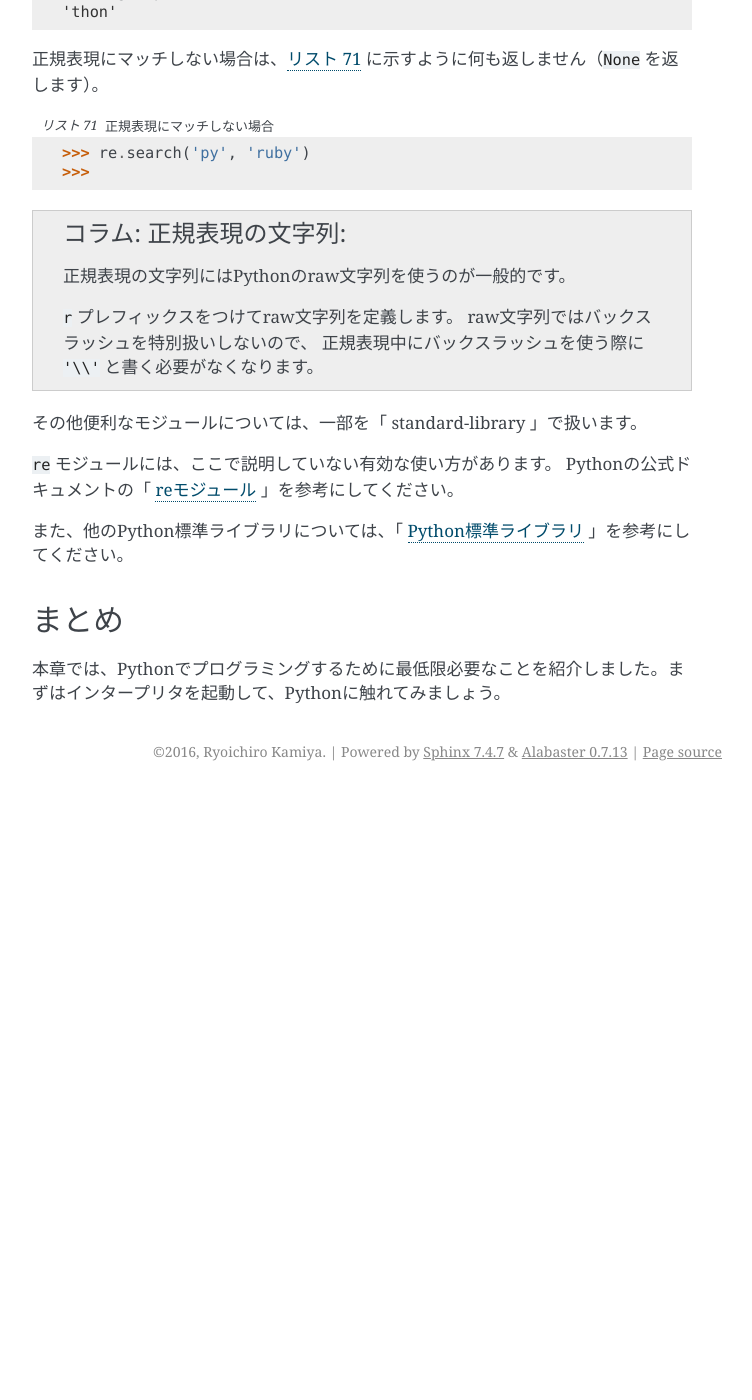
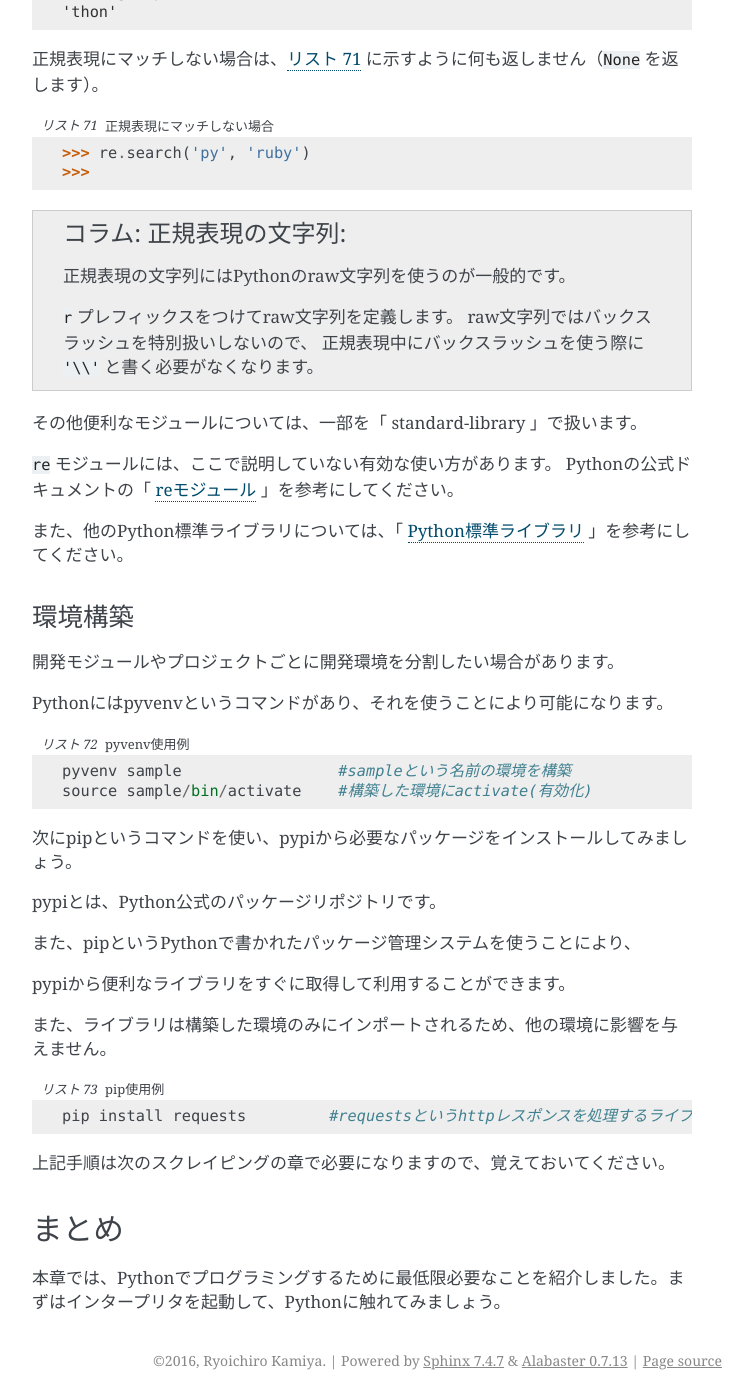
Before and after one commit to pyconjp/pycamp.pycon.jp, a Sphinx documentation site: the page built from source/4_module.rst, in a window 1280 px wide and 1400 px high, scrolled down 3241 px. Shown: the whole window, without its empty margins (388-1140 px from the left). Built offline with Sphinx 7.4.7, drawn with Linux system fonts in a browser that asks for light colours; before the commit the page ends 4032 px from its top, so only the background shows below that.

Commit message:
#9 指摘箇所を修正

```diff
--- a/source/1_intro.rst
+++ b/source/1_intro.rst
@@ -281,7 +281,6 @@ Pythonには標準でいくつか関数が提供されています。これを
 
 たとえば、指定された小数点を丸めた値を作成する ``round()`` 関数は、 このように使います。
 
-.. _range:
 
 .. code-block:: python
     :caption: 組み込み関数round
--- a/source/4_module.rst
+++ b/source/4_module.rst
@@ -199,6 +199,39 @@ Pythonの公式ドキュメントの「 `reモジュール <http://docs.python.j
 
 また、他のPython標準ライブラリについては、「 `Python標準ライブラリ <http://docs.python.jp/3.5/library/index.html>`_ 」を参考にしてください。
 
+
+環境構築
+------------------
+開発モジュールやプロジェクトごとに開発環境を分割したい場合があります。
+
+Pythonにはpyvenvというコマンドがあり、それを使うことにより可能になります。
+
+
+.. code-block:: python
+    :caption: pyvenv使用例
+
+    pyvenv sample                 #sampleという名前の環境を構築
+    source sample/bin/activate    #構築した環境にactivate(有効化)
+
+
+次にpipというコマンドを使い、pypiから必要なパッケージをインストールしてみましょう。
+
+pypiとは、Python公式のパッケージリポジトリです。
+
+また、pipというPythonで書かれたパッケージ管理システムを使うことにより、
+
+pypiから便利なライブラリをすぐに取得して利用することができます。
+
+また、ライブラリは構築した環境のみにインポートされるため、他の環境に影響を与えません。
+
+.. code-block:: python
+    :caption: pip使用例
+
+    pip install requests         #requestsというhttpレスポンスを処理するライブラリをインストール
+
+
+上記手順は次のスクレイピングの章で必要になりますので、覚えておいてください。
+
 まとめ
 ==========
 
--- a/source/5_scraping.rst
+++ b/source/5_scraping.rst
@@ -13,6 +13,7 @@ Pythonを使って実行することができますので、これを機に習
 
 環境構築
 =====================
+
 下記コマンドを実行を実行すれば、完了です。
 
 * pip install requests
```
Also changed, not shown: other parts of source/5_scraping.rst (+0 -2 lines).
